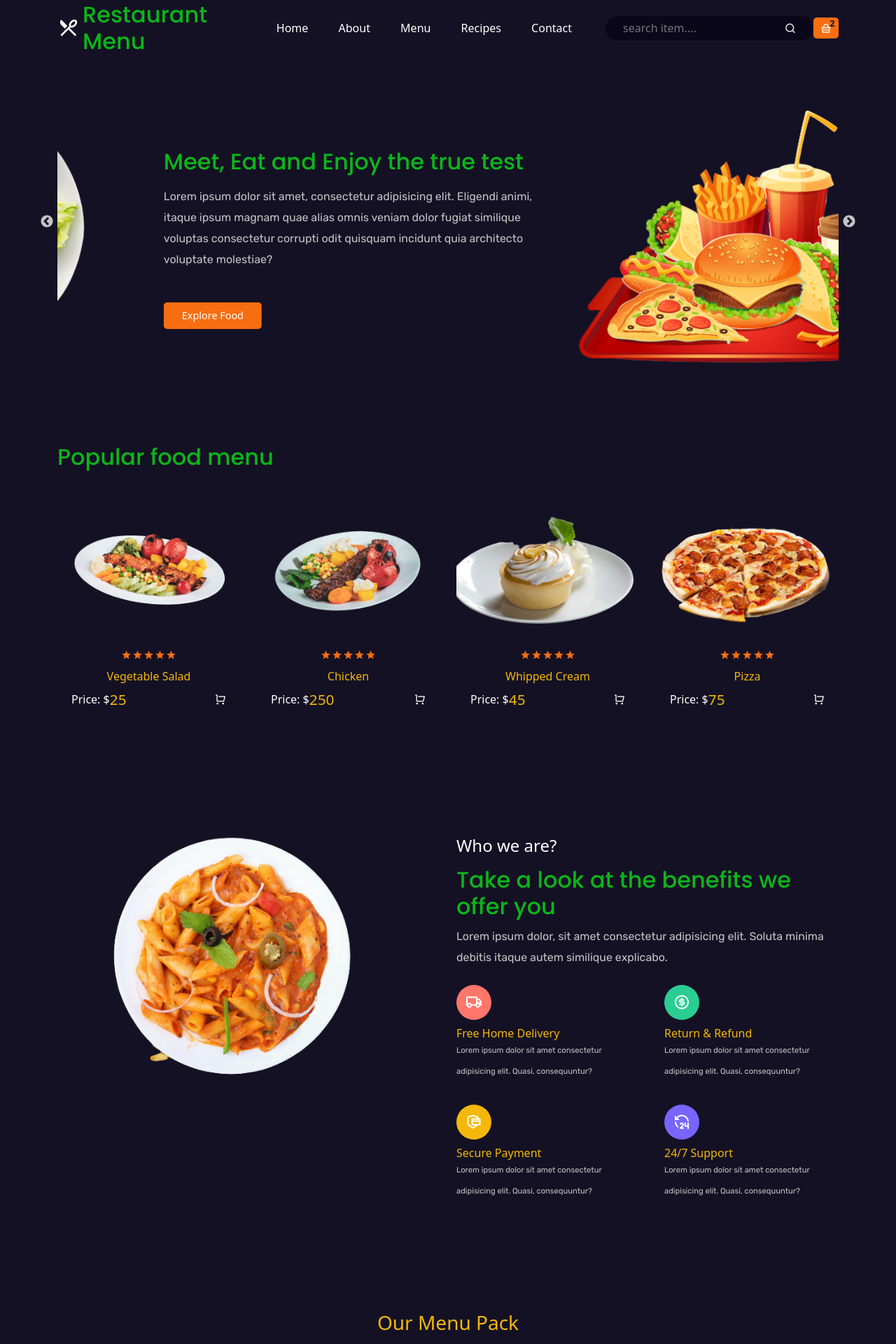
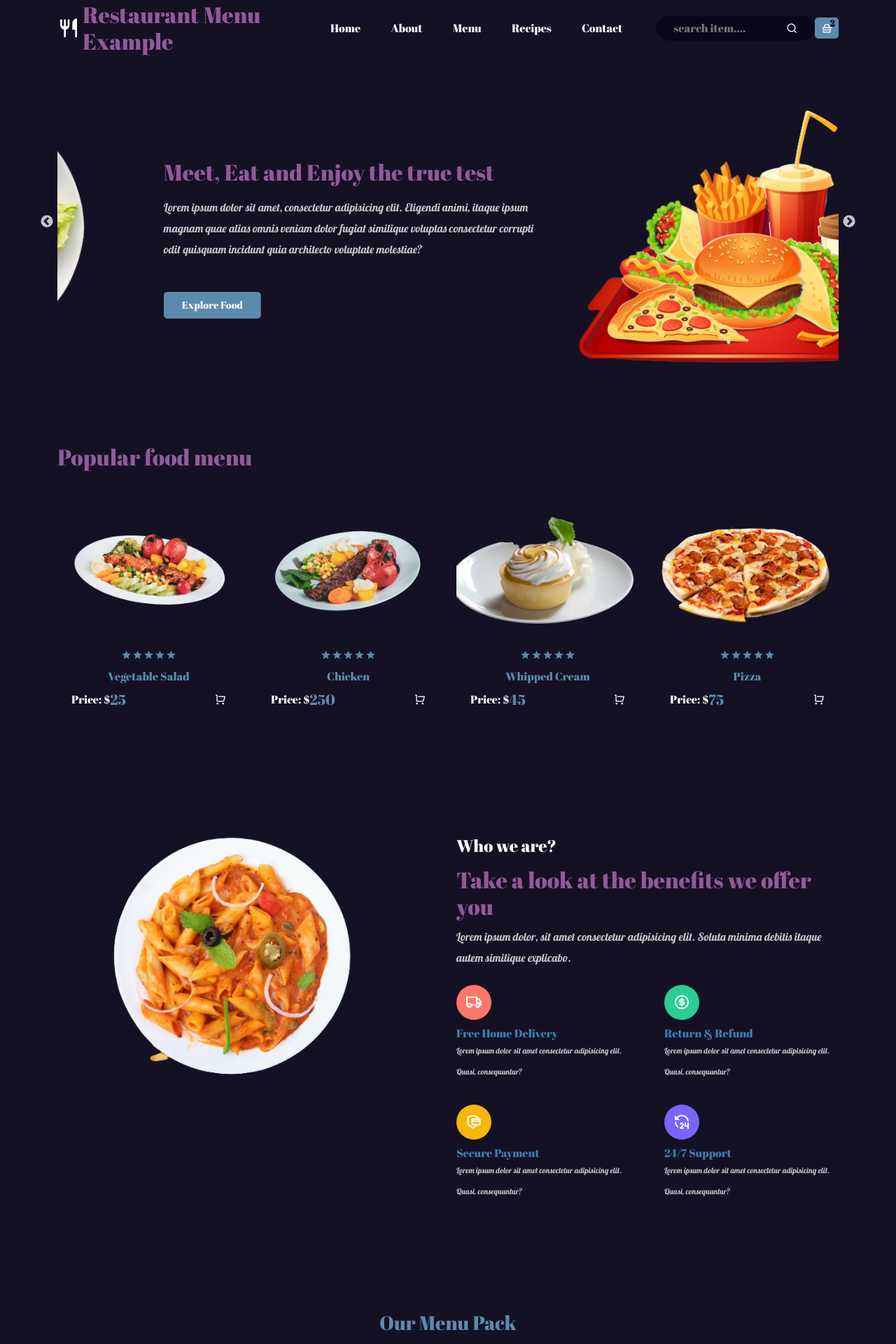
Before and after one commit to sawTheDeveloper/RestaurantMenu2, a React (Create React App) app: page / in a window 1280 px wide. Shown: the top 1920 px of the page at 70% size. Built offline with nearby package versions, Linux system fonts and the light colour scheme.

Commit message:
Complete

```diff
--- a/src/app.css
+++ b/src/app.css
@@ -1,8 +1,13 @@
 
 /* =========== google fonts =========== */
-@import url("https://fonts.googleapis.com/css2?family=Poppins:wght@100;200;300;400;500;600;700&display=swap");
+@import url('https://fonts.googleapis.com/css2?family=Abril+Fatface&display=swap');
 
-@import url("https://fonts.googleapis.com/css2?family=Rubik:wght@300;400;500;600&display=swap");
+@import url('https://fonts.googleapis.com/css2?family=Lobster&display=swap');
+
+@font-face {
+  font-family: Imported;
+  src: url(./font/maiden.ttf);
+}
 
 /* ======== base style ======= */
 
@@ -10,6 +15,7 @@
   margin: 0;
   padding: 0;
   box-sizing: border-box;
+  font-family: 'Abril Fatface', cursive;
 }
 
 body,
@@ -26,15 +32,15 @@ h1,
 h2 {
   font-size: 2rem;
   font-weight: 500;
-  font-family: "Poppins", sans-serif;
-  color: #0bb619;
+  font-family: 'Abril Fatface', cursive;
+  color: #915a9a;
 }
 
 p {
   font-size: 1rem;
   color: #c4c4c4;
   line-height: 30px;
-  font-family: "Rubik", sans-serif;
+  font-family: 'Lobster', cursive;
 }
 
 a {
--- a/src/components/choose-us/choose-us.css
+++ b/src/components/choose-us/choose-us.css
@@ -19,7 +19,7 @@
 }
 
 .single__feature h6{
-    color: #f5b70a;
+    color: #3c7fb2;
     margin-bottom: 0;
 }
 
--- a/src/components/download-section/download.css
+++ b/src/components/download-section/download.css
@@ -1,5 +1,5 @@
 .app__container{
-    background: #F5B70A;
+    background: #5c8aad;
     border-radius: 10px;
 }
 
--- a/src/components/header/Header.css
+++ b/src/components/header/Header.css
@@ -34,7 +34,7 @@
 }
 
 .nav__item a:hover{
-    color: #0ead13;
+    color: #5c8aad;
 }
 
 .custom__search{
@@ -71,7 +71,7 @@
     width: 40px;
     height: 30px;
     border-radius: 5px;
-    background: #F76E11;
+    background: #5c8aad;
     display: flex;
     align-items: center;
     justify-content: center;
--- a/src/components/header/Header.jsx
+++ b/src/components/header/Header.jsx
@@ -38,7 +38,7 @@ const Header = () => {
                 <div className="navigation">
                     <div className="logo">
                         <h2 className="d-flex align-items-center gap-1">
-                            <span><i className="ri-restaurant-2-line"></i></span>{""} Restaurant Menu
+                            <span><i className="ri-restaurant-fill"></i></span>{""} Restaurant Menu Example
                         </h2>
 
                     </div>
--- a/src/components/hero-slider/slider.css
+++ b/src/components/hero-slider/slider.css
@@ -1,14 +1,14 @@
 .btn{
     padding: 7px 25px;
     border-radius: 5px;
-    background: #f76e11;
+    background: #5c8aad;
     color: #fff;
     font-size: 0.9rem;
     margin-top: 30px;
 }
 
 .btn:hover{
-    color: #f76e11;
+    color: #3c7fb2;
 }
 
 @media only screen and (max-width:992px){
--- a/src/components/menu-pack/menu-pack.css
+++ b/src/components/menu-pack/menu-pack.css
@@ -1,7 +1,7 @@
 
 
 .filter-btn{
-    border: 1px solid #f76e11;
+    border: 1px solid #5c8aad;
     padding: 7px 25px;
     background: transparent;
     margin-left: 15px;
@@ -11,11 +11,11 @@
 }
 
 .menu__title{
-    color: #f5b70a;
+    color: #5c8aad;
 }
 
 .active__btn{
-    background: #f76e11;
+    background: #3c7fb2;
 }
 
 
--- a/src/components/product-card/product-card.css
+++ b/src/components/product-card/product-card.css
@@ -6,7 +6,7 @@
 }
 
 .single__product:hover{
-    box-shadow: 5px 5px 10px -5px #f5b70a;
+    box-shadow: 5px 5px 10px -5px #3c7fb2;
 }
 
 .product__content{
@@ -15,12 +15,12 @@
 }
 
 .product__content h6{
-    color: #f5b70a;
+    color: #5c8aad;
     text-align: center;
 }
 
 .rating span i{
-    color: #f76E11;
+    color: #5c8aad;
 }
 
 .rating{
@@ -32,7 +32,7 @@
 }
 
 .price span{
-    color:#f5b70a;
+    color:#5c8aad;
     font-size: 1.3rem;
     font-weight: 500;
 }
@@ -41,7 +41,7 @@
     width: 30px;
     height: 30px;
     border-radius: 5px;
-    background: #f76E11;
+    background: #5c8aad;
     display: flex;
     align-items: center;
     justify-content: center;
```
Also changed, not shown: src/font/maiden.ttf (added).
